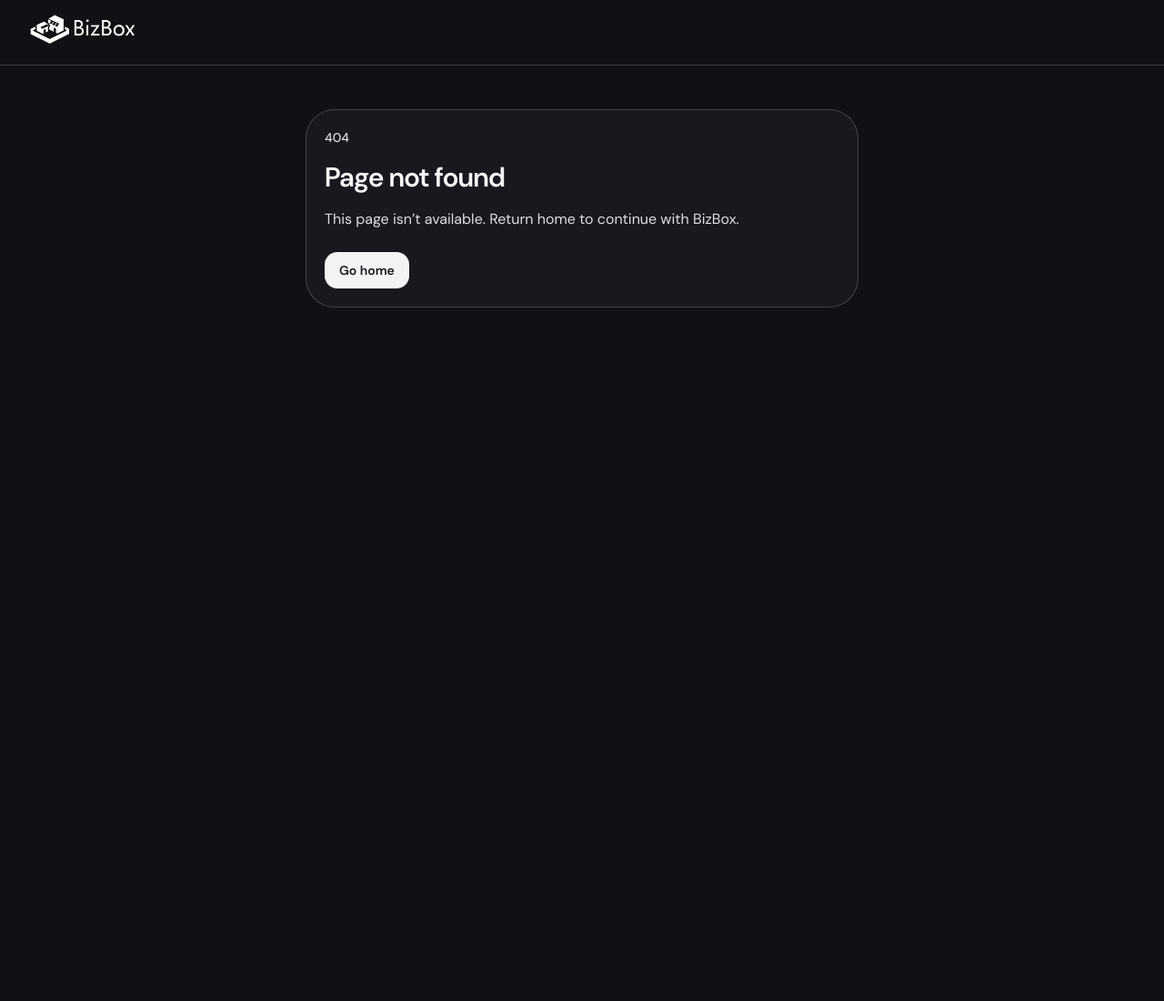
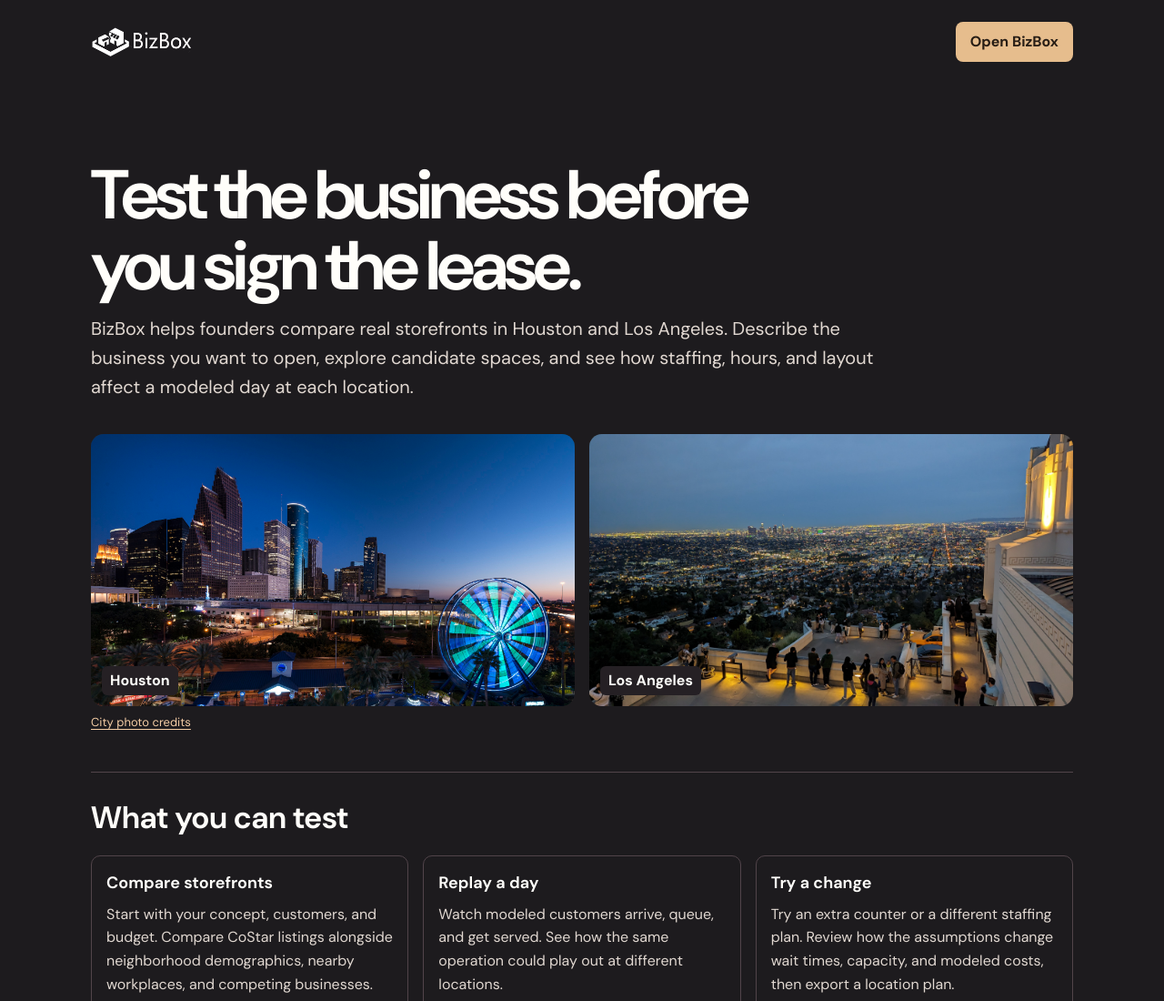
Before and after one commit to Samprab06/BizBox, a Next.js app: page /about in a window 1280 px wide. Before the commit this address had no page. Shown: the top 1100 px of the page at 91% size. Before the commit the page ends 800 px from the top, so only its background shows below. Built offline with nearby package versions, Linux system fonts and the light colour scheme.

Commit message:
Show how BizBox works with a project overview and screenshots (#191)

```diff
--- /dev/null
+++ b/app/about/page.tsx
@@ -0,0 +1,113 @@
+import type { Metadata } from "next";
+import Image from "next/image";
+import Link from "next/link";
+import { BrandLogo } from "@/components/brand/brand-logo";
+import styles from "./project.module.css";
+
+export const metadata: Metadata = {
+  title: "About BizBox",
+  description:
+    "See how BizBox combines real storefront listings with simulations to help founders compare locations and operating decisions.",
+};
+
+export default function AboutBizBox() {
+  return (
+    <main className={styles.page}>
+      <header className={styles.header}>
+        <Link href="/" aria-label="BizBox home">
+          <BrandLogo onDark />
+        </Link>
+        <Link className={styles.primary} href="/start" prefetch={false}>
+          Open BizBox
+        </Link>
+      </header>
+
+      <section className={styles.intro} aria-labelledby="project-title">
+        <h1 id="project-title">Test the business before you sign the lease.</h1>
+        <p>
+          BizBox helps founders compare real storefronts in Houston and Los
+          Angeles. Describe the business you want to open, explore candidate
+          spaces, and see how staffing, hours, and layout affect a modeled day
+          at each location.
+        </p>
+      </section>
+
+      <div className={styles.cities}>
+        <figure className={styles.city}>
+          <Image
+            src="/onboarding/houston-real.jpg"
+            alt="Downtown Houston skyline"
+            fill
+            sizes="(max-width: 620px) 92vw, 50vw"
+          />
+          <figcaption>Houston</figcaption>
+        </figure>
+        <figure className={styles.city}>
+          <Image
+            src="/onboarding/la-real.jpg"
+            alt="Los Angeles at night from Griffith Observatory"
+            fill
+            sizes="(max-width: 620px) 92vw, 50vw"
+          />
+          <figcaption>Los Angeles</figcaption>
+        </figure>
+      </div>
+      <p className={styles.credit}>
+        <a href="/workspace/credits.html">City photo credits</a>
+      </p>
+
+      <section className={styles.details} aria-labelledby="what-you-can-test">
+        <h2 id="what-you-can-test">What you can test</h2>
+        <div className={styles.steps}>
+          <article>
+            <h3>Compare storefronts</h3>
+            <p>
+              Start with your concept, customers, and budget. Compare CoStar
+              listings alongside neighborhood demographics, nearby workplaces,
+              and competing businesses.
+            </p>
+          </article>
+          <article>
+            <h3>Replay a day</h3>
+            <p>
+              Watch modeled customers arrive, queue, and get served. See how the
+              same operation could play out at different locations.
+            </p>
+          </article>
+          <article>
+            <h3>Try a change</h3>
+            <p>
+              Try an extra counter or a different staffing plan. Review how the
+              assumptions change wait times, capacity, and modeled costs, then
+              export a location plan.
+            </p>
+          </article>
+        </div>
+        <p className={styles.assumptions}>
+          Simulations use stated assumptions and reproducible scenarios.
+          Comparisons show ranges and how sensitive the results are to your
+          inputs.
+        </p>
+      </section>
+
+      <section className={styles.details} aria-labelledby="how-we-built-it">
+        <h2 id="how-we-built-it">Built at HackPrinceton</h2>
+        <p>
+          We built BizBox in 36 hours. We’re proud that the property data,
+          simulation, and 3D replay all help answer the same question. Would
+          changing the location or the operation change the decision?
+        </p>
+        <p>
+          We also built{" "}
+          <a href="https://github.com/Samprab06/agentorch">Agentorch</a> to
+          coordinate our coding agents. We shared tasks in Linear, ran jobs on
+          an Oracle server, and used Hermes on Telegram to check progress and
+          steer work from our phones.
+        </p>
+        <a href="https://devpost.com/software/bizbox">
+          See our HackPrinceton submission
+        </a>
+      </section>
+    </main>
+  );
+}
--- /dev/null
+++ b/app/about/project.module.css
@@ -0,0 +1,151 @@
+.page {
+  min-height: 100svh;
+  padding: 0 max(5vw, calc((100vw - 1080px) / 2)) 72px;
+  background: #1d1b1e;
+  color: #fffefa;
+  font-family: var(--font-bizbox-sans), sans-serif;
+}
+
+.header {
+  display: flex;
+  align-items: center;
+  justify-content: space-between;
+  gap: 20px;
+  padding-block: 24px;
+}
+
+.header > a:first-child {
+  width: 110px;
+}
+
+.primary {
+  border-radius: 8px;
+  padding: 10px 16px;
+  background: #e6bd8d;
+  color: #271d15;
+  font-weight: 700;
+  white-space: nowrap;
+}
+
+.intro {
+  padding-block: clamp(32px, 7vw, 84px) 36px;
+}
+
+.intro h1 {
+  max-width: 17ch;
+  font-size: clamp(38px, 6.4vw, 76px);
+  font-weight: 650;
+  line-height: 1.02;
+  letter-spacing: -0.055em;
+  text-wrap: balance;
+}
+
+.intro p,
+.details p {
+  max-width: 66ch;
+  margin-top: 14px;
+  color: #e1d8d1;
+  line-height: 1.6;
+}
+
+.intro p {
+  font-size: clamp(16px, 1.7vw, 20px);
+}
+
+.cities,
+.steps {
+  display: grid;
+  gap: 16px;
+}
+
+.cities {
+  grid-template-columns: repeat(2, minmax(0, 1fr));
+}
+
+.city {
+  position: relative;
+  isolation: isolate;
+  overflow: hidden;
+  aspect-ratio: 16 / 9;
+  border-radius: 14px;
+  background: #322c2d;
+}
+
+.city img {
+  object-fit: cover;
+}
+
+.city figcaption {
+  position: absolute;
+  bottom: 12px;
+  left: 12px;
+  border-radius: 6px;
+  padding: 4px 9px;
+  background: #252024;
+  font-weight: 700;
+}
+
+.credit {
+  margin-top: 8px;
+  font-size: 13px;
+}
+
+.credit a,
+.details a {
+  color: #f4cda5;
+  text-decoration: underline;
+  text-underline-offset: 3px;
+}
+
+.details {
+  margin-top: 44px;
+  border-top: 1px solid #51444a;
+  padding-top: 24px;
+}
+
+.details h2 {
+  font-size: clamp(25px, 3vw, 34px);
+  font-weight: 650;
+}
+
+.steps {
+  grid-template-columns: repeat(3, minmax(0, 1fr));
+  margin-top: 16px;
+}
+
+.steps article {
+  border: 1px solid #51444a;
+  border-radius: 10px;
+  padding: 16px;
+}
+
+.steps h3 {
+  font-size: 18px;
+  font-weight: 650;
+}
+
+.steps p {
+  margin-top: 8px;
+}
+
+.details .assumptions {
+  max-width: none;
+  font-size: 14px;
+}
+
+.details > a {
+  display: inline-block;
+  margin-top: 16px;
+}
+
+.page a:focus-visible {
+  outline: 2px solid #f4cda5;
+  outline-offset: 4px;
+}
+
+@media (max-width: 620px) {
+  .cities,
+  .steps {
+    grid-template-columns: 1fr;
+  }
+}
--- a/app/page.tsx
+++ b/app/page.tsx
@@ -4,7 +4,7 @@ import LandingStoryPage from "./landing-story/page";
 export const metadata: Metadata = {
   title: "BizBox — Test your business before you commit.",
   description:
-    "Compare locations, understand the tradeoffs and simulate business decisions before you commit.",
+    "Compare real storefronts in Houston and Los Angeles and simulate business decisions before signing a lease.",
   robots: { index: true, follow: true },
 };
 
--- a/components/landing-story/landing-story.tsx
+++ b/components/landing-story/landing-story.tsx
@@ -445,9 +445,14 @@ export function LandingStory({
             Test a decision
           </button>
         </nav>
-        <Link className={base.navStart} href={entryHref} prefetch={false}>
-          Get started <Icon name="arrow" />
-        </Link>
+        <div className={styles.navActions}>
+          <Link className={styles.aboutLink} href="/about" prefetch={false}>
+            About BizBox
+          </Link>
+          <Link className={base.navStart} href={entryHref} prefetch={false}>
+            Get started <Icon name="arrow" />
+          </Link>
+        </div>
       </Glass>
       <div
         className={`${base.heroCopy} ${styles.heroCopy}`}
@@ -461,6 +466,10 @@ export function LandingStory({
           text="Test your business"
           lineTwo="before you commit."
         />
+        <p className={styles.heroDescription}>
+          Compare real storefronts and simulate how your business could run
+          before signing a lease.
+        </p>
       </div>
       {!failedFrame && (
         <picture>
```
Also changed, not shown: components/landing-story/landing-story.module.css (+27 -0 lines), 4 other files (tests, documents, lock files or other folders).
